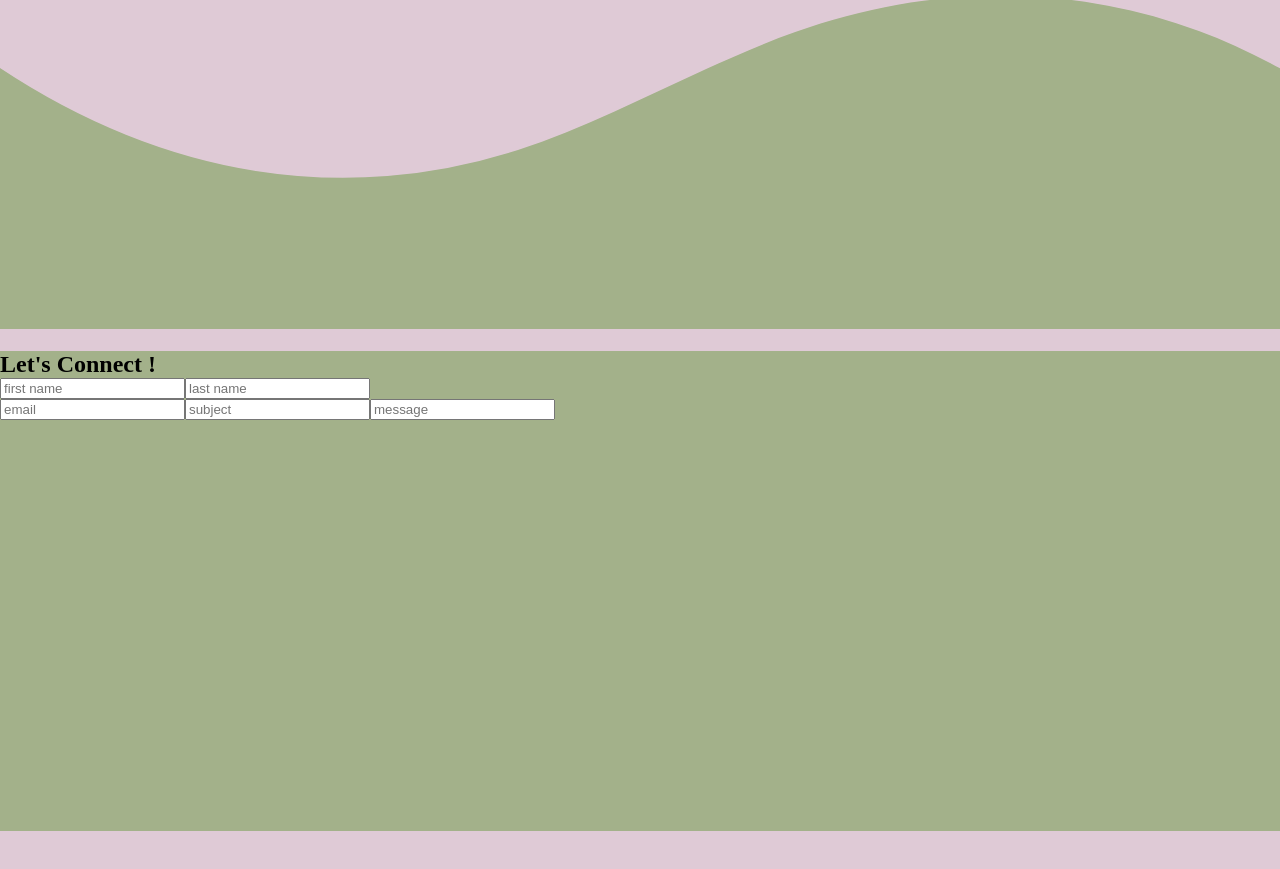
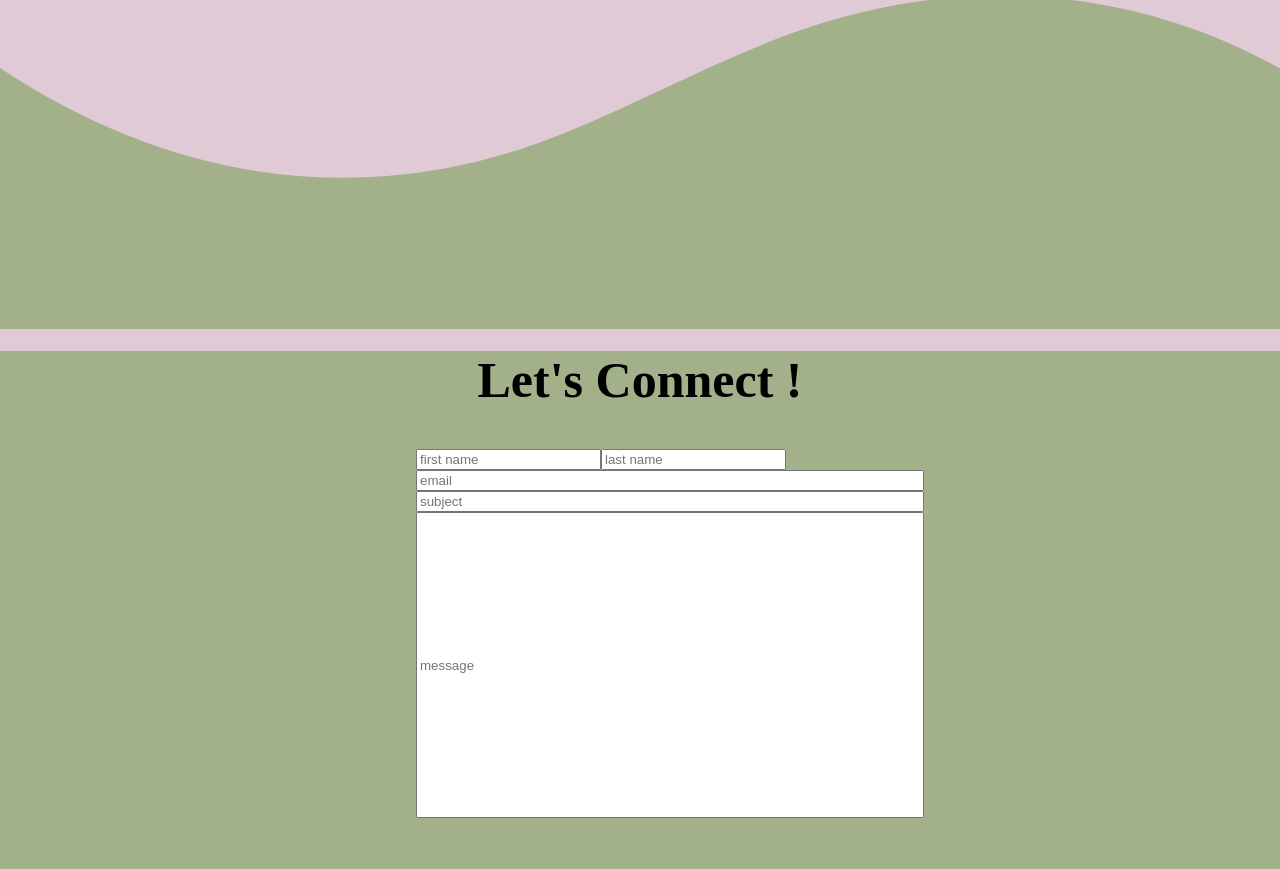
Before and after one commit to darlacodes19/My-Portfolio, a React (Create React App) app in the folder darlas-portfolio/: page / in a window 1280 px wide. Shown: the part 1964-2833 px from the top of the page. Before the commit the page ends 2795 px from the top, so only its background shows below. Built offline with nearby package versions, Linux system fonts and the light colour scheme.

Commit message:
Add styling to contact form

```diff
--- a/darlas-portfolio/src/index.css
+++ b/darlas-portfolio/src/index.css
@@ -189,5 +189,41 @@ body{
 
 .contact-section {
   background-color: #a3b18a;
-  height: 60vh;
+  height: 80vh;
+  margin: 0 auto;
 }
+
+
+.contact-form {
+  display: flex;
+  flex-direction: column;
+}
+
+.contact-form-header {
+  text-align: center;
+  margin-bottom: 40px;
+  font-size: 50px;
+}
+
+.contac-form-div {
+  display: flex;
+  flex-direction: row;
+}
+
+#message {
+  width: 500px;
+  height: 300px;
+}
+
+#email{
+  width: 500px;
+}
+
+#subject {
+  width: 500px;
+}
+
+.form {
+  margin: 0 auto;
+  width: 35%;
+}
```
